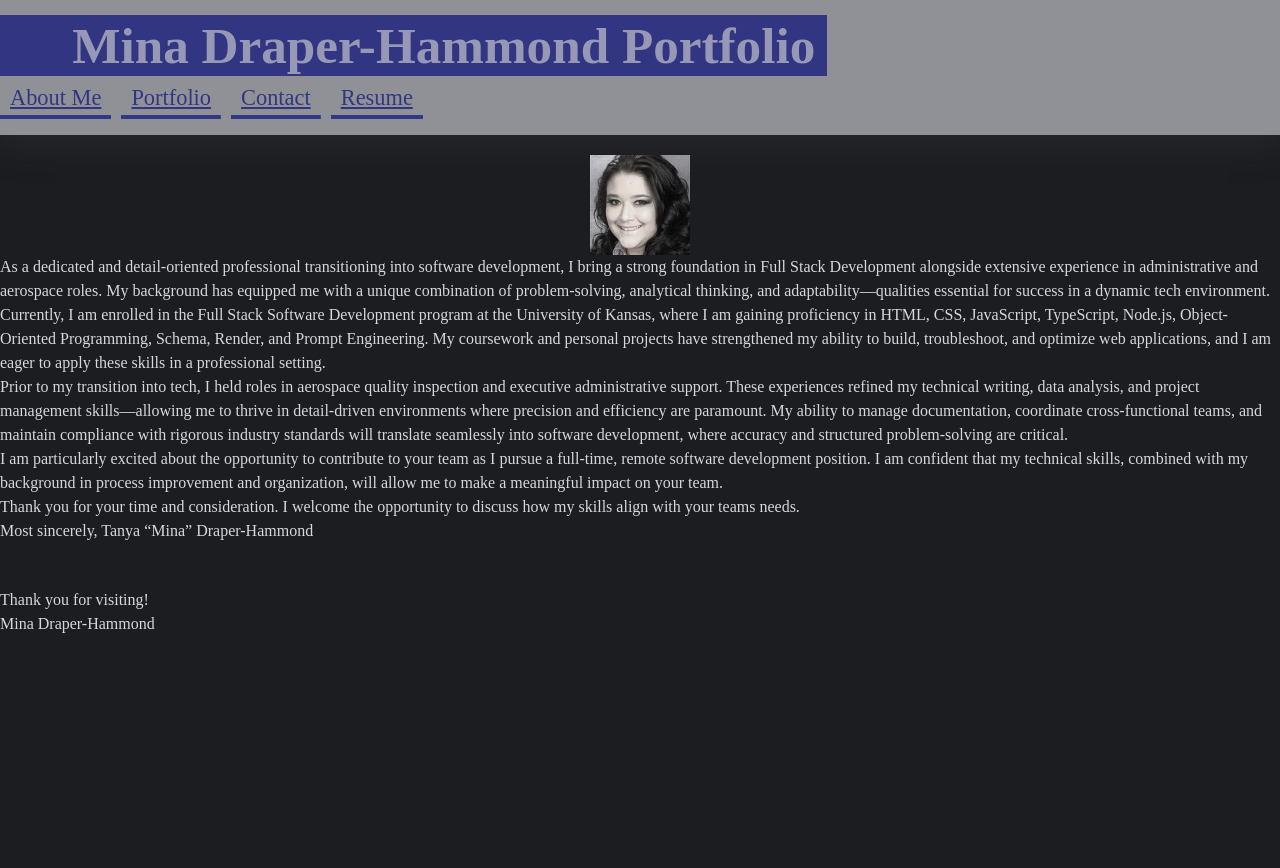
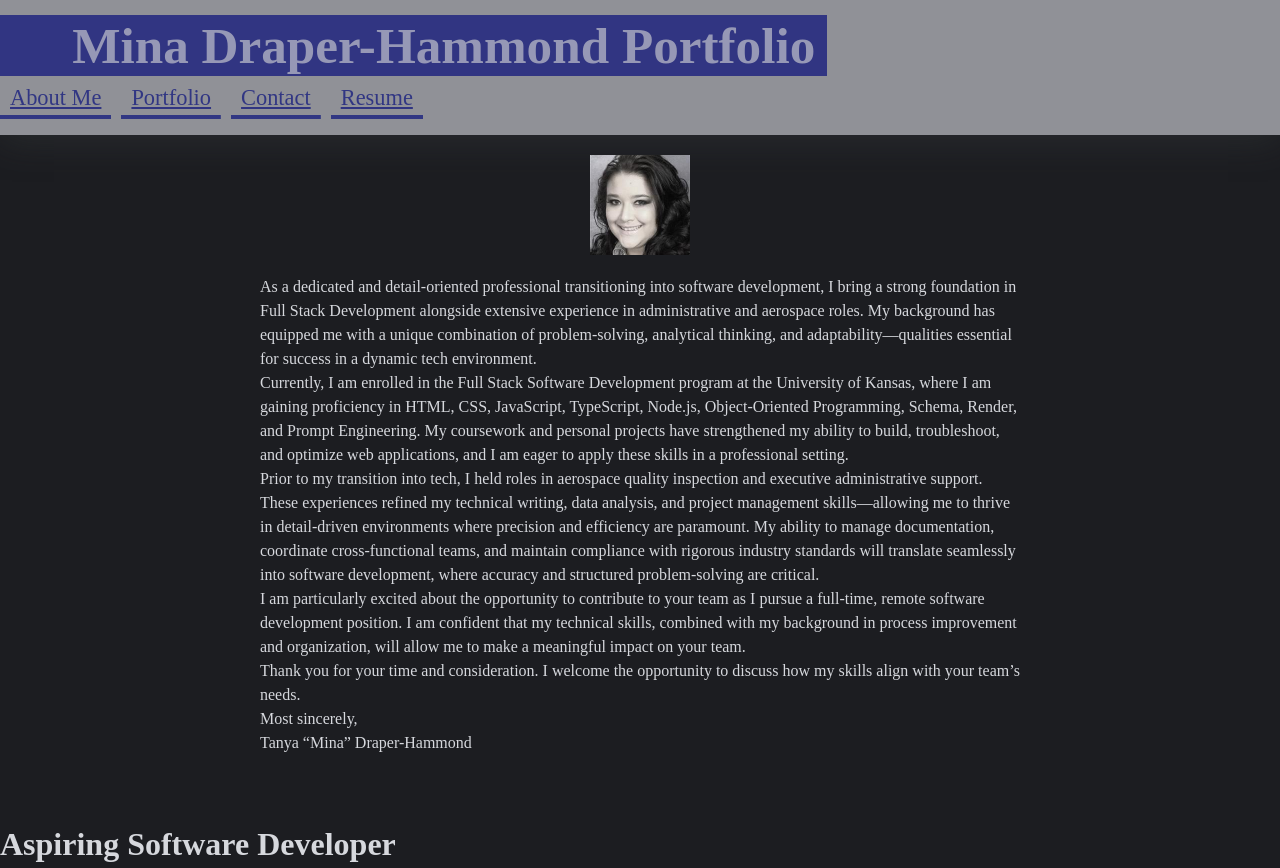
Before and after one commit to VampMina528/React-Portfolio-Mina, a React (Vite) app: page /aboutme in a window 1280 px wide. Before the commit the page ends 800 px from the top, so only its background shows below. Built offline with nearby package versions, Linux system fonts and the light colour scheme.

Commit message:
Updated About me

```diff
--- a/src/components/Navigation.jsx
+++ b/src/components/Navigation.jsx
@@ -6,7 +6,7 @@ function Navigation() {
 
   return (
     <nav>
-      <Link className={location.pathname === "/" ? "active" : ""} to="/">
+      <Link className={location.pathname === "/" ? "active" : ""} to="/aboutme">
         About Me
       </Link>
       <Link className={location.pathname === "/portfolio" ? "active" : ""} to="/portfolio">
--- a/src/components/aboutme.jsx
+++ b/src/components/aboutme.jsx
@@ -1,35 +1,38 @@
-import React from 'react';
+import React, { useEffect } from 'react';
 
-function AboutMe() {
+function Aboutme() {
+  useEffect(() => {
+    document.title = "Aspiring Software Developer";
+  }, []);
+
   return (
-    <div>
-
-
+    <div style={{ padding: "20px", maxWidth: "800px", margin: "0 auto" }}>
+      <p>
+        As a dedicated and detail-oriented professional transitioning into software development, I bring a strong foundation in Full Stack Development alongside extensive experience in administrative and aerospace roles. My background has equipped me with a unique combination of problem-solving, analytical thinking, and adaptability—qualities essential for success in a dynamic tech environment.
+      </p>
 
       <p>
+        Currently, I am enrolled in the Full Stack Software Development program at the University of Kansas, where I am gaining proficiency in HTML, CSS, JavaScript, TypeScript, Node.js, Object-Oriented Programming, Schema, Render, and Prompt Engineering. My coursework and personal projects have strengthened my ability to build, troubleshoot, and optimize web applications, and I am eager to apply these skills in a professional setting.
+      </p>
 
-      <title>Aspiring Software Developer</title>
+      <p>
+        Prior to my transition into tech, I held roles in aerospace quality inspection and executive administrative support. These experiences refined my technical writing, data analysis, and project management skills—allowing me to thrive in detail-driven environments where precision and efficiency are paramount. My ability to manage documentation, coordinate cross-functional teams, and maintain compliance with rigorous industry standards will translate seamlessly into software development, where accuracy and structured problem-solving are critical.
+      </p>
 
-        As a dedicated and detail-oriented professional transitioning into software development, I bring a strong foundation in Full Stack Development alongside extensive experience in administrative and aerospace roles. My background has equipped me with a unique combination of problem-solving, analytical thinking, and adaptability—qualities essential for success in a dynamic tech environment.
-        <p></p>
-        Currently, I am enrolled in the Full Stack Software Development program at the University of Kansas, where I am gaining proficiency in HTML, CSS, JavaScript, TypeScript, Node.js, Object-Oriented Programming, Schema, Render, and Prompt Engineering. My coursework and personal projects have strengthened my ability to build, troubleshoot, and optimize web applications, and I am eager to apply these skills in a professional setting.
-        <p></p>
-        Prior to my transition into tech, I held roles in aerospace quality inspection and executive administrative support. These experiences refined my technical writing, data analysis, and project management skills—allowing me to thrive in detail-driven environments where precision and efficiency are paramount. My ability to manage documentation, coordinate cross-functional teams, and maintain compliance with rigorous industry standards will translate seamlessly into software development, where accuracy and structured problem-solving are critical.
-        <p></p>
+      <p>
         I am particularly excited about the opportunity to contribute to your team as I pursue a full-time, remote software development position. I am confident that my technical skills, combined with my background in process improvement and organization, will allow me to make a meaningful impact on your team.
-        <p></p>
-        Thank you for your time and consideration. I welcome the opportunity to discuss how my skills align with your teams needs.
-               </p>
+      </p>
 
+      <p>
+        Thank you for your time and consideration. I welcome the opportunity to discuss how my skills align with your team’s needs.
+      </p>
 
-
-        <p>
-      Most sincerely,
-      Tanya “Mina” Draper-Hammond
-
-</p>
+      <p>
+        Most sincerely,<br />
+        Tanya “Mina” Draper-Hammond
+      </p>
     </div>
   );
 }
 
-export default AboutMe;
+export default Aboutme;
--- a/src/components/footer.jsx
+++ b/src/components/footer.jsx
@@ -3,8 +3,8 @@ import React from 'react';
 function Footer() {
   return (
     <footer>
-      <p>Thank you for visiting!</p>
-      <p>Mina Draper-Hammond</p>
+      <h1>Aspiring Software Developer</h1>
+
     </footer>
   );
 }
```
